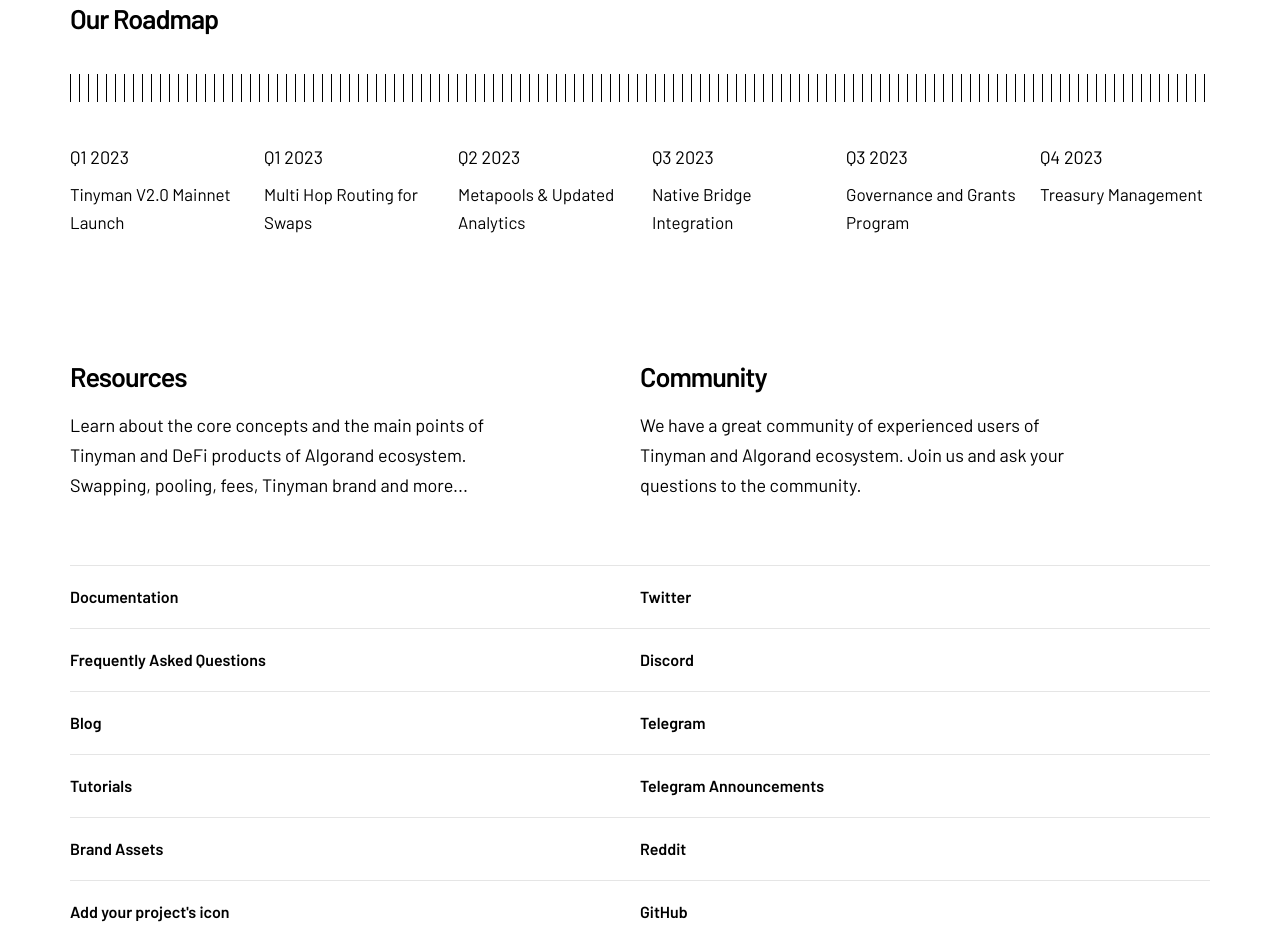
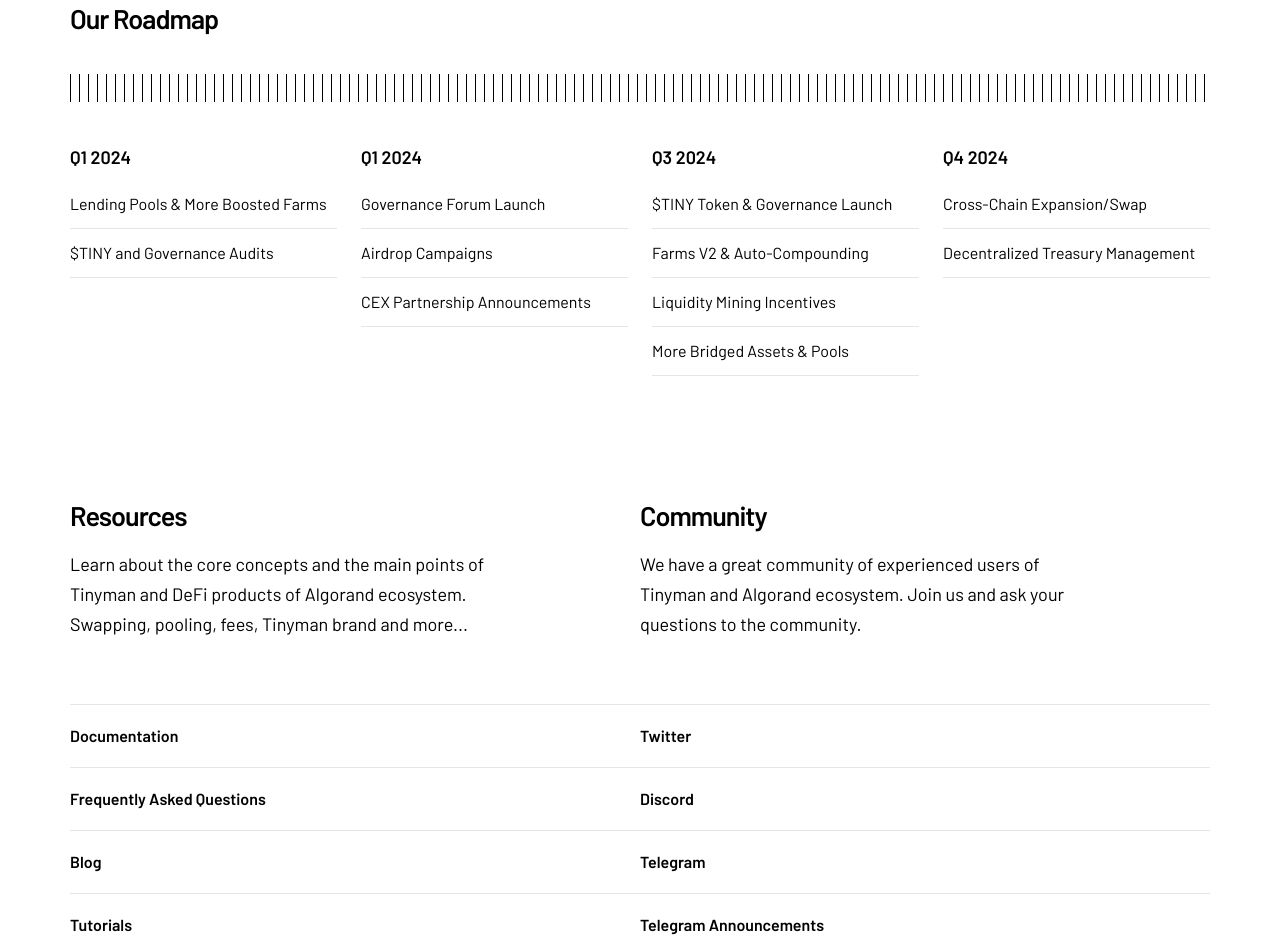
Before and after one commit to tinymanorg/tinyman-homepage, a Gatsby site: page / in a window 1280 px wide. Shown: the part 2204-3146 px from the top of the page. Built offline with nearby package versions, Linux system fonts and the light colour scheme; Gatsby itself is replaced by a stand-in of ours.

Commit message:
Update: 2024 Roadmap

```diff
--- a/src/pages/index.js
+++ b/src/pages/index.js
@@ -149,28 +149,27 @@
         <div class="roadmap_progress"></div>
         <ul class="list">
           <li>
-            <h5>Q1 2023</h5>
-            <p>Tinyman V2.0 Mainnet Launch</p>
+            <h5>Q1 2024</h5>
+            <p>Lending Pools & More Boosted Farms</p>
+            <p>$TINY and Governance Audits</p>
           </li>
           <li>
-            <h5>Q1 2023</h5>
-            <p>Multi Hop Routing for Swaps</p>
+            <h5>Q1 2024</h5>
+            <p>Governance Forum Launch</p>
+            <p>Airdrop Campaigns</p>
+            <p>CEX Partnership Announcements</p>
           </li>
           <li>
-            <h5>Q2 2023</h5>
-            <p>Metapools & Updated Analytics</p>
+            <h5>Q3 2024</h5>
+            <p>$TINY Token & Governance Launch</p>
+            <p>Farms V2 & Auto-Compounding</p>
+            <p>Liquidity Mining Incentives</p>
+            <p>More Bridged Assets & Pools</p>
           </li>
           <li>
-            <h5>Q3 2023</h5>
-            <p>Native Bridge Integration</p>
-          </li>
-          <li>
-            <h5>Q3 2023</h5>
-            <p>Governance and Grants Program</p>
-          </li>
-          <li>
-            <h5>Q4 2023</h5>
-            <p>Treasury Management</p>
+            <h5>Q4 2024</h5>
+            <p>Cross-Chain Expansion/Swap</p>
+            <p>Decentralized Treasury Management</p>
           </li>
         </ul>
       </div>
--- a/src/styles/style.scss
+++ b/src/styles/style.scss
@@ -996,7 +996,7 @@
 
 .list {
   display: grid;
-  grid-template-columns: 1fr 1fr 1fr 1fr 1fr 1fr;
+  grid-template-columns: 1fr 1fr 1fr 1fr;
   padding: 0;
   margin: 0;
   grid-column-gap: 24px;
@@ -1007,13 +1007,18 @@
 }
 
 .list li h5 {
-  font-weight: 400;
+  font-weight: 600;
   font-size: 18px;
   line-height: 30px;
+  margin-bottom: 24px;
 }
 
 .list li p {
   margin-top: 8px;
+  font-size: 16px;
+  line-height: 16px;
+  border-bottom: 1px solid rgba(0, 0, 0, 0.1);
+  padding-bottom: 16px;
 }
 
 footer {
@@ -1570,7 +1575,7 @@
   }
 
     .list {
-      grid-template-columns: 1fr 1fr 1fr;
+      grid-template-columns: 1fr 1fr;
       grid-row-gap: 24px;
     }
 
```
